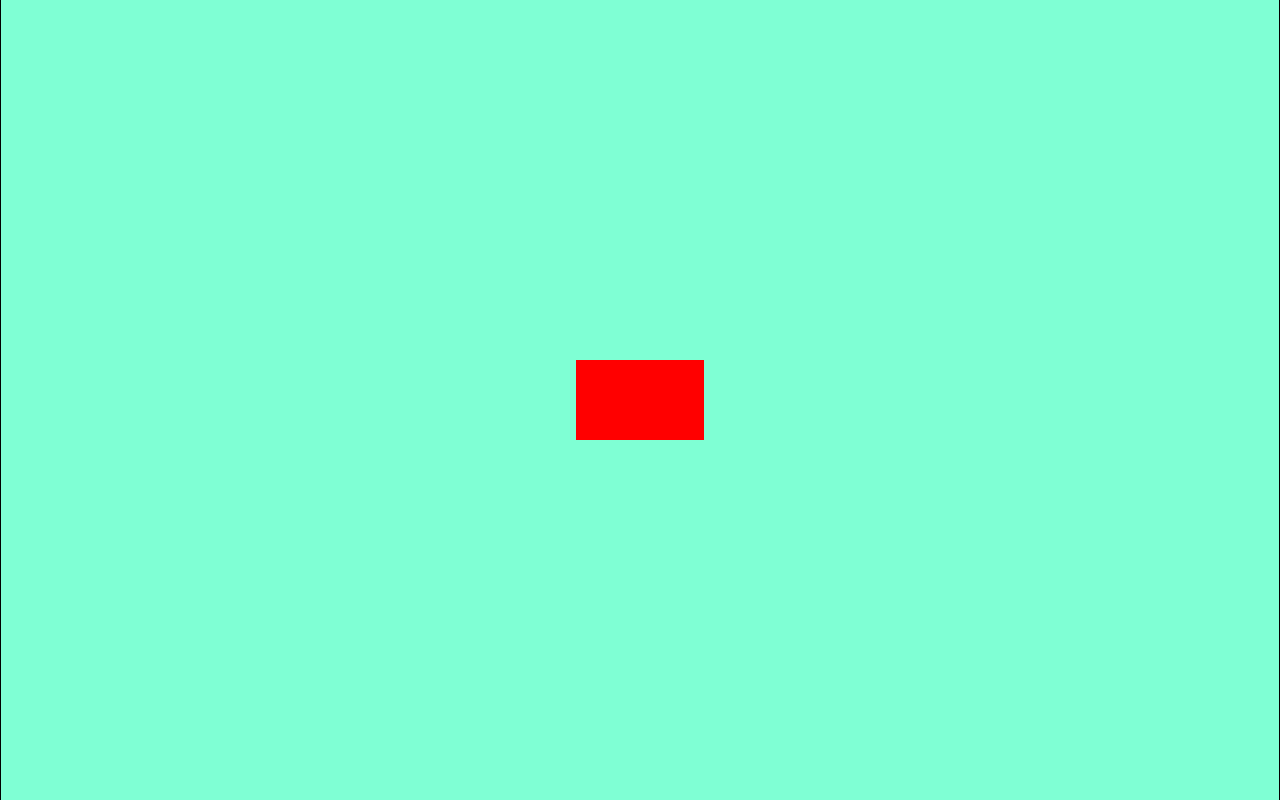
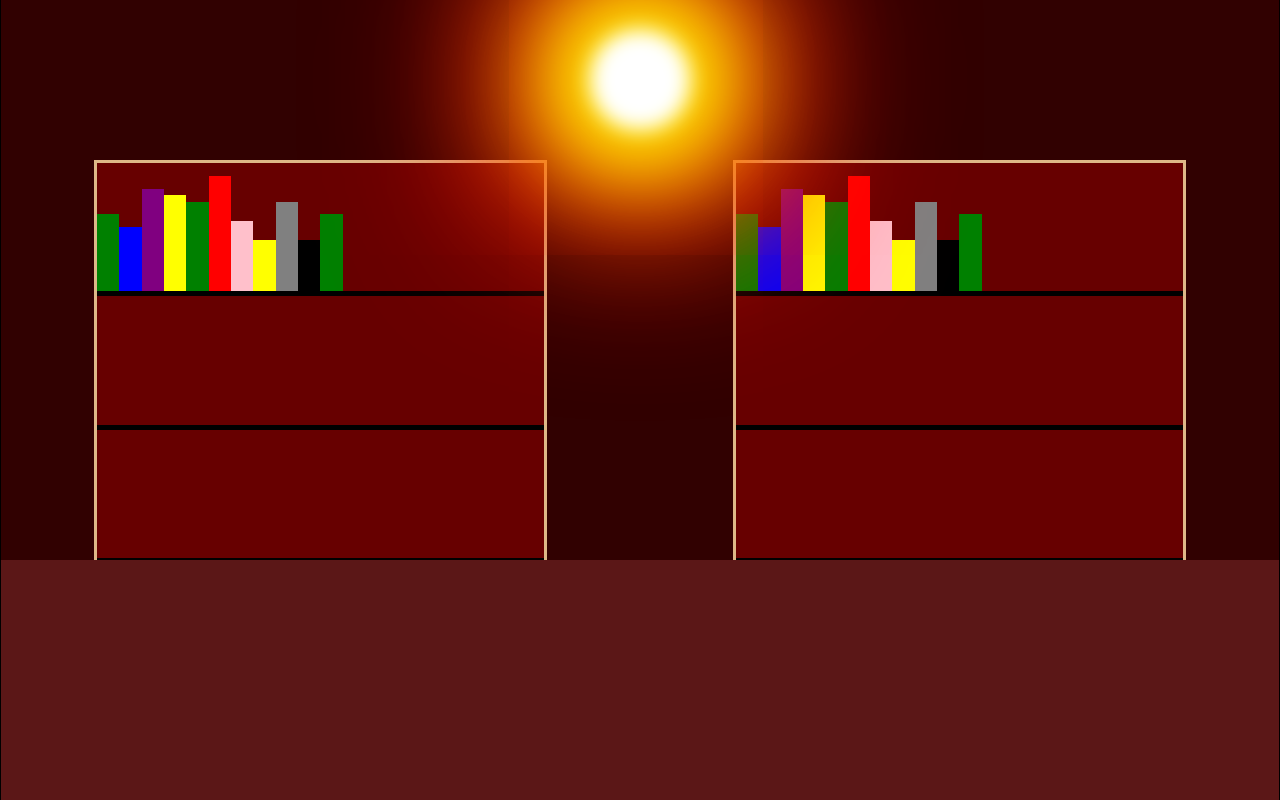
Before and after one commit to Lenoms/puzzles-v4, a React (Create React App) app: page / in a window 1280 px wide. Built offline with nearby package versions, Linux system fonts and the light colour scheme.

Commit message:
Library: Add library and bookshelves

```diff
--- a/src/App.js
+++ b/src/App.js
@@ -1,6 +1,5 @@
-import { useEffect } from "react";
 import "./App.css";
-import One from "./Levels/1/One";
+import Library from "./Library/Library";
 
 function App() {
   return (
@@ -12,7 +11,7 @@ function App() {
           height: `${window.innerHeight}px`,
         }}
       >
-        <One />
+        <Library />
       </div>
     </div>
   );
--- /dev/null
+++ b/src/Library/Book.css
@@ -0,0 +1,3 @@
+.book {
+    width: 5%;
+}
--- /dev/null
+++ b/src/Library/Book.js
@@ -0,0 +1,12 @@
+import "./Book.css";
+
+function Book(props) {
+  return (
+    <div
+      className="book"
+      style={{ backgroundColor: props.colour, height: `${props.height}%` }}
+    ></div>
+  );
+}
+
+export default Book;
--- /dev/null
+++ b/src/Library/Bookshelf.css
@@ -0,0 +1,16 @@
+.bookshelf-container {
+    width: 35%;
+    height: 100%;
+    background-color: rgb(103, 0, 0);
+    border: 3px solid burlywood;
+    display: flex;
+    flex-direction: column;
+}
+
+.bookshelf-shelf {
+    width: 100%;
+    height: 33.33%;
+    display: flex;
+    border-bottom: 5px solid black;
+    align-items: flex-end;
+}
--- /dev/null
+++ b/src/Library/Bookshelf.js
@@ -0,0 +1,31 @@
+import Book from "./Book";
+import "./Bookshelf.css";
+
+function Bookshelf() {
+  const books = [
+    { colour: "green", height: 60 },
+    { colour: "blue", height: 50 },
+    { colour: "purple", height: 80 },
+    { colour: "yellow", height: 75 },
+    { colour: "green", height: 70 },
+    { colour: "red", height: 90 },
+    { colour: "pink", height: 55 },
+    { colour: "yellow", height: 40 },
+    { colour: "grey", height: 70 },
+    { colour: "black", height: 40 },
+    { colour: "green", height: 60 },
+  ];
+  return (
+    <div className="bookshelf-container">
+      <div className="bookshelf-shelf">
+        {books.map((book) => (
+          <Book colour={book.colour} height={book.height} />
+        ))}
+      </div>
+      <div className="bookshelf-shelf"></div>
+      <div className="bookshelf-shelf"></div>
+    </div>
+  );
+}
+
+export default Bookshelf;
--- /dev/null
+++ b/src/Library/Library.css
@@ -0,0 +1,41 @@
+.library-container {
+    background-color: rgb(49, 1, 1);
+    height: 100%;
+    width: 100%;
+    display: flex;
+    flex-direction: column;
+}
+
+.bookshelf-row {
+    display: flex;
+    justify-content: space-around;
+    height: 50%;
+}
+
+.light {
+    top: calc(50% - 20px);
+    left: calc(50% - 20px);
+    width: 40px;
+    height: 40px;
+    z-index:0;
+    border-radius: 50%;
+    background-color: #fff;
+    box-shadow: inset 0 0 0 25px white,
+      0 0 20px 30px white,
+      0 0 90px 60px yellow,
+      0 0 130px 90px orange,
+      0 0 170px 120px red;
+}
+
+.library-ceiling {
+    height: 20%;
+    display: flex;
+    justify-content: center;
+    align-items: center;
+}
+
+.library-floor {
+    width: 100%;
+    height: 30%;
+    background-color: rgb(91, 23, 23);
+}
--- /dev/null
+++ b/src/Library/Library.jsx
@@ -0,0 +1,19 @@
+import Bookshelf from "./Bookshelf";
+import "./Library.css";
+
+function Library() {
+  return (
+    <div className="library-container">
+      <div className="library-ceiling">
+        <div className="light"></div>
+      </div>
+      <div className="bookshelf-row">
+        <Bookshelf />
+        <Bookshelf />
+      </div>
+      <div className="library-floor"></div>
+    </div>
+  );
+}
+
+export default Library;
```
Also changed, not shown: package.json (+7 -2 lines), Puzzles-v4 ideas.txt (added), Story.txt (added), 1 other file (tests, documents, lock files or other folders).
